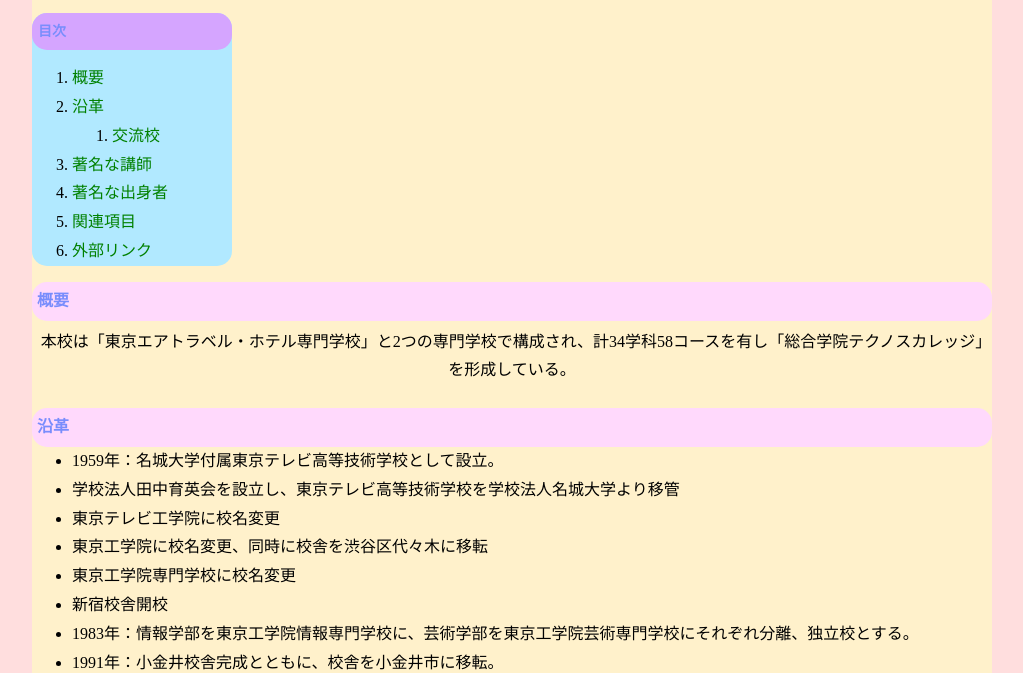
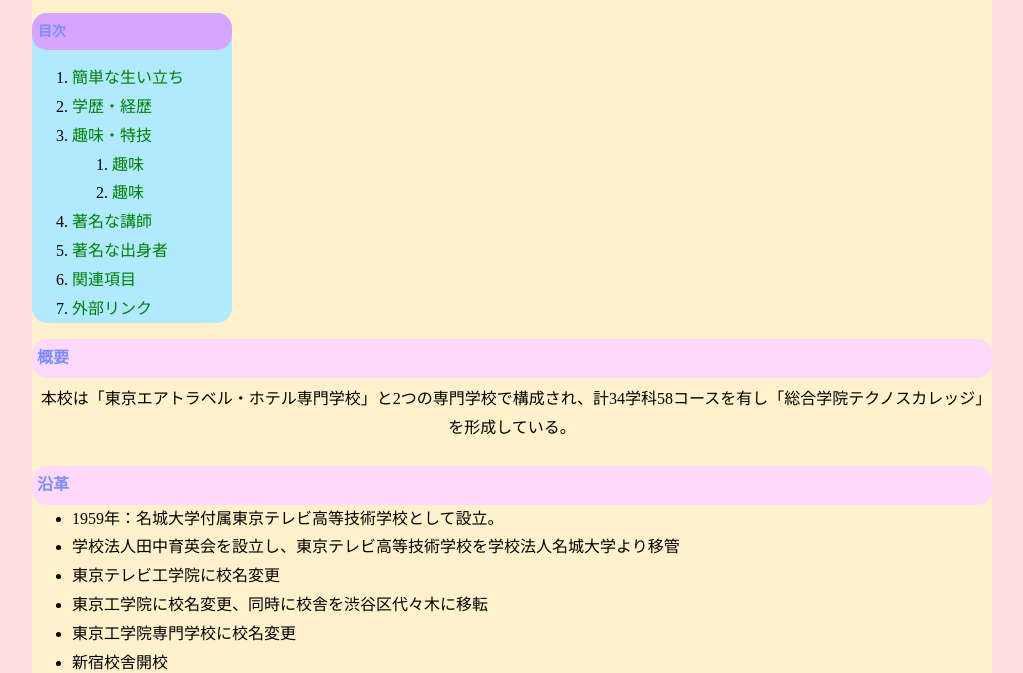
Before and after one commit to wataame110/My-Profile, a plain HTML site: page index.html in a window 1280 px wide. Shown: the part 127-800 px from the top of the page, without its empty margins (128-1151 px from the left). Drawn offline with Linux system fonts and the light colour scheme.

Commit message:
掲載内容のリニューアル(編集)第一弾

```diff
--- a/index.html
+++ b/index.html
@@ -28,11 +28,13 @@
       <nav>
         <h2 class="index">目次</h2>
         <ol>
-          <li><a href="#gaiyo">概要</a></li>
+          <li><a href="#gaiyo">簡単な生い立ち</a></li>
+          <li><a href="#aaa">学歴・経歴</a></li>
           <li>
-            <a href="#enkaku">沿革</a>
+            <a href="#">趣味・特技</a>
             <ol>
-              <li><a href="#kouryuukou">交流校</a></li>
+              <li><a href="#tokugi">趣味</a></li>
+              <li><a href="#syumi">趣味</a></li>
             </ol>
           </li>
           <li><a href="#tyomeinakoushi">著名な講師</a></li>
```
